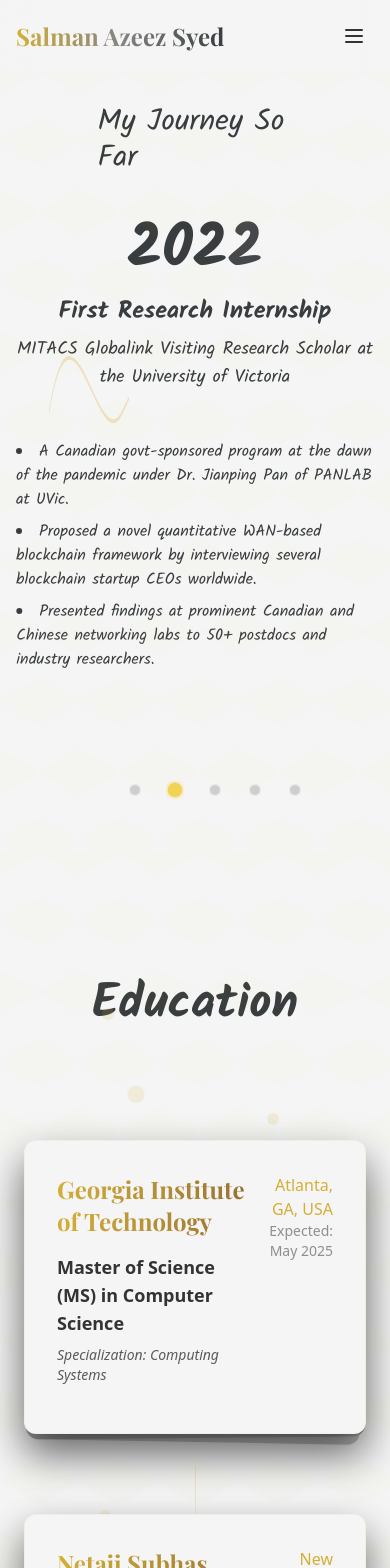
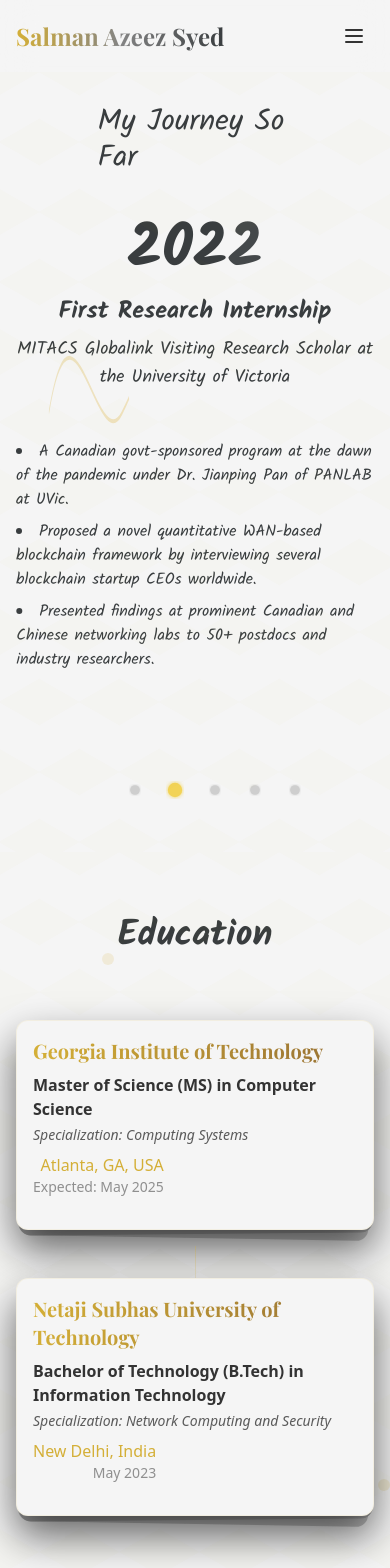
Before and after one commit to CodeAlpha7/Salman-Portfolio, a Next.js app: page /about in a window 390 px wide. Shown: the top 1568 px of the page. Built offline with nearby package versions, Linux system fonts and the light colour scheme.

Commit message:
Final Responsiveness Update Sonnet 3.5

```diff
--- a/components/education.js
+++ b/components/education.js
@@ -1,7 +1,7 @@
-import React from 'react';
+import React, { useState, useEffect } from 'react';
 import { motion, AnimatePresence } from 'framer-motion';
-import { useState } from 'react';
 
+// Floating elements component - preserved
 const FloatingElements = () => (
   <div className="absolute inset-0 overflow-hidden pointer-events-none">
     {[...Array(12)].map((_, i) => (
@@ -30,46 +30,23 @@ const FloatingElements = () => (
 
 const TimelineConnector = () => (
   <motion.div
-    className="absolute left-1/2 -translate-x-1/2 w-px h-24 -mt-12 mb-12 bg-gradient-to-b from-secondary/30 to-transparent"
+    className="absolute left-1/2 -translate-x-1/2 w-px h-16 sm:h-24 -mt-8 sm:-mt-12 mb-8 sm:mb-12 bg-gradient-to-b from-secondary/30 to-transparent"
     initial={{ scaleY: 0 }}
     animate={{ scaleY: 1 }}
     transition={{ duration: 1 }}
   />
 );
 
-const CourseGrid = ({ courses }) => (
-  <div className="grid grid-cols-1 md:grid-cols-3 gap-6">
-    {courses.map((column, idx) => (
-      <div key={idx} className="space-y-3">
-        {column.map((course, index) => (
-          <motion.div
-            key={index}
-            className="p-3 rounded-lg bg-white/50 backdrop-blur-sm
-                     shadow-sm
-                     text-primary/90 font-medium
-                     transition-all duration-300"
-            initial={{ opacity: 0 }}
-            animate={{ opacity: 1 }}
-            transition={{ delay: index * 0.05 }}
-          >
-            {course}
-          </motion.div>
-        ))}
-      </div>
-    ))}
-  </div>
-);
-
 const EducationCard = ({ university, degree, specialization, location, graduationDate, courses, isExpanded, onToggle }) => {
   return (
     <motion.div
-      className="mb-20 relative group" // Added margin-bottom to prevent overlap
+      className="mb-12 sm:mb-20 relative group"
       initial={{ opacity: 0, y: 50 }}
       whileInView={{ opacity: 1, y: 0 }}
       viewport={{ once: true }}
       transition={{ duration: 0.5, delay: 0.1 }}
     >
-      {/* Lighter stacked paper effect */}
+      {/* Preserved stacked paper effect */}
       <motion.div
         className="absolute -bottom-2 left-1 right-1 h-full bg-[#C2C2C2] rounded-xl"
         style={{ transform: 'rotate(1deg)' }}
@@ -81,13 +58,13 @@ const EducationCard = ({ university, degree, specialization, location, graduatio
 
       <motion.div
         className="
-          p-8 rounded-xl relative
+          p-4 sm:p-8 rounded-xl relative
           bg-[#F5F5F5]
           shadow-[0_20px_40px_rgba(0,0,0,0.6)]
           border border-secondary/10
           transition-all duration-300
           flex flex-col
-          min-h-[180px]  // Reduced minimum height
+          min-h-[180px]
           w-full
         "
         onClick={onToggle}
@@ -97,11 +74,11 @@ const EducationCard = ({ university, degree, specialization, location, graduatio
           borderColor: 'rgba(212,175,55,0.6)'
         }}
       >
-        {/* Header content with proper spacing */}
-        <div className="flex justify-between items-start mb-4"> {/* Reduced margin */}
+        {/* Header content with responsive layout */}
+        <div className="flex flex-col sm:flex-row justify-between items-start sm:items-center mb-4">
           <div className="flex-grow">
             <h3
-              className="text-2xl font-bold mb-4"
+              className="text-xl sm:text-2xl font-bold mb-2 sm:mb-4"
               style={{
                 background: 'linear-gradient(to right, #D4AF37, #966F33)',
                 WebkitBackgroundClip: 'text',
@@ -110,12 +87,12 @@ const EducationCard = ({ university, degree, specialization, location, graduatio
             >
               {university}
             </h3>
-            <div className="space-y-2"> {/* Better spacing for degree info */}
-              <p className="text-lg font-semibold text-[#333333]">{degree}</p>
-              <p className="italic text-[#333333]/80 text-sm">{specialization}</p>
+            <div className="space-y-1 sm:space-y-2">
+              <p className="text-base sm:text-lg font-semibold text-[#333333]">{degree}</p>
+              <p className="italic text-[#333333]/80 text-sm sm:text-base">{specialization}</p>
             </div>
           </div>
-          <div className="text-right ml-4"> {/* Added margin-left for separation */}
+          <div className="text-right mt-2 sm:mt-0 sm:ml-4">
             <p className="text-secondary font-medium">{location}</p>
             <p className="text-accent/90 text-sm">{graduationDate}</p>
           </div>
@@ -129,18 +106,18 @@ const EducationCard = ({ university, degree, specialization, location, graduatio
               animate={{ opacity: 1, height: "auto" }}
               exit={{ opacity: 0, height: 0 }}
               transition={{ duration: 0.5 }}
-              className="mt-6 border-t border-secondary/60 pt-6" // Added border for separation
+              className="mt-4 sm:mt-6 border-t border-secondary/60 pt-4 sm:pt-6"
             >
-              <h4 className="font-semibold text-lg text-center mb-6 text-secondary">
+              <h4 className="font-semibold text-base sm:text-lg text-center mb-4 sm:mb-6 text-secondary">
                 Key Courses
               </h4>
-              <div className="grid grid-cols-1 md:grid-cols-3 gap-6">
+              <div className="grid grid-cols-1 sm:grid-cols-2 lg:grid-cols-3 gap-3 sm:gap-6">
                 {courses.map((column, idx) => (
                   <div key={idx} className="space-y-2">
                     {column.map((course, index) => (
                       <div
                         key={index}
-                        className="p-3 rounded-lg bg-white
+                        className="p-2 sm:p-3 rounded-lg bg-white
                                  text-[#333333] font-medium text-sm
                                  transition-colors duration-300
                                  hover:bg-white/80
@@ -159,7 +136,7 @@ const EducationCard = ({ university, degree, specialization, location, graduatio
         {/* Expand/Collapse Indicator */}
         <motion.div
           className="absolute -bottom-3 left-1/2 transform -translate-x-1/2
-                     bg-secondary/90 text-white px-4 py-1 rounded-full text-sm
+                     bg-secondary/90 text-white px-3 sm:px-4 py-1 rounded-full text-xs sm:text-sm
                      opacity-0 group-hover:opacity-100 transition-opacity duration-300"
           animate={{ y: isExpanded ? 10 : 0 }}
         >
@@ -186,12 +163,12 @@ const Education = () => {
   ];
 
   return (
-    <div className="py-32 bg-background relative overflow-hidden">
-      {/* Floating elements */}
+    <div className="py-16 sm:py-32 bg-background relative overflow-hidden">
+      {/* Floating elements preserved */}
       <FloatingElements />
 
       <motion.h2
-        className="text-5xl font-bold text-center mb-28" // Increased margin bottom
+        className="text-4xl sm:text-5xl font-bold text-center mb-16 sm:mb-28"
         style={{ fontFamily: 'Kalam, cursive' }}
         initial={{ y: -50, opacity: 0 }}
         whileInView={{ y: 0, opacity: 1 }}
@@ -201,7 +178,7 @@ const Education = () => {
         <span className="text-primary">Education</span>
       </motion.h2>
 
-      <div className="max-w-5xl mx-auto px-6 relative z-10">
+      <div className="max-w-3xl sm:max-w-5xl mx-auto px-4 sm:px-6 relative z-10">
         <EducationCard
           university="Georgia Institute of Technology"
           degree="Master of Science (MS) in Computer Science"
@@ -213,7 +190,6 @@ const Education = () => {
           onToggle={() => setExpandedCard(expandedCard === "gt" ? null : "gt")}
         />
 
-        {/* Timeline connector */}
         <TimelineConnector />
 
         <EducationCard
@@ -228,7 +204,7 @@ const Education = () => {
         />
       </div>
 
-      {/* Enhanced background pattern */}
+      {/* Preserved background pattern */}
       <div
         className="absolute inset-0 opacity-[0.02] pointer-events-none"
         style={{
```
